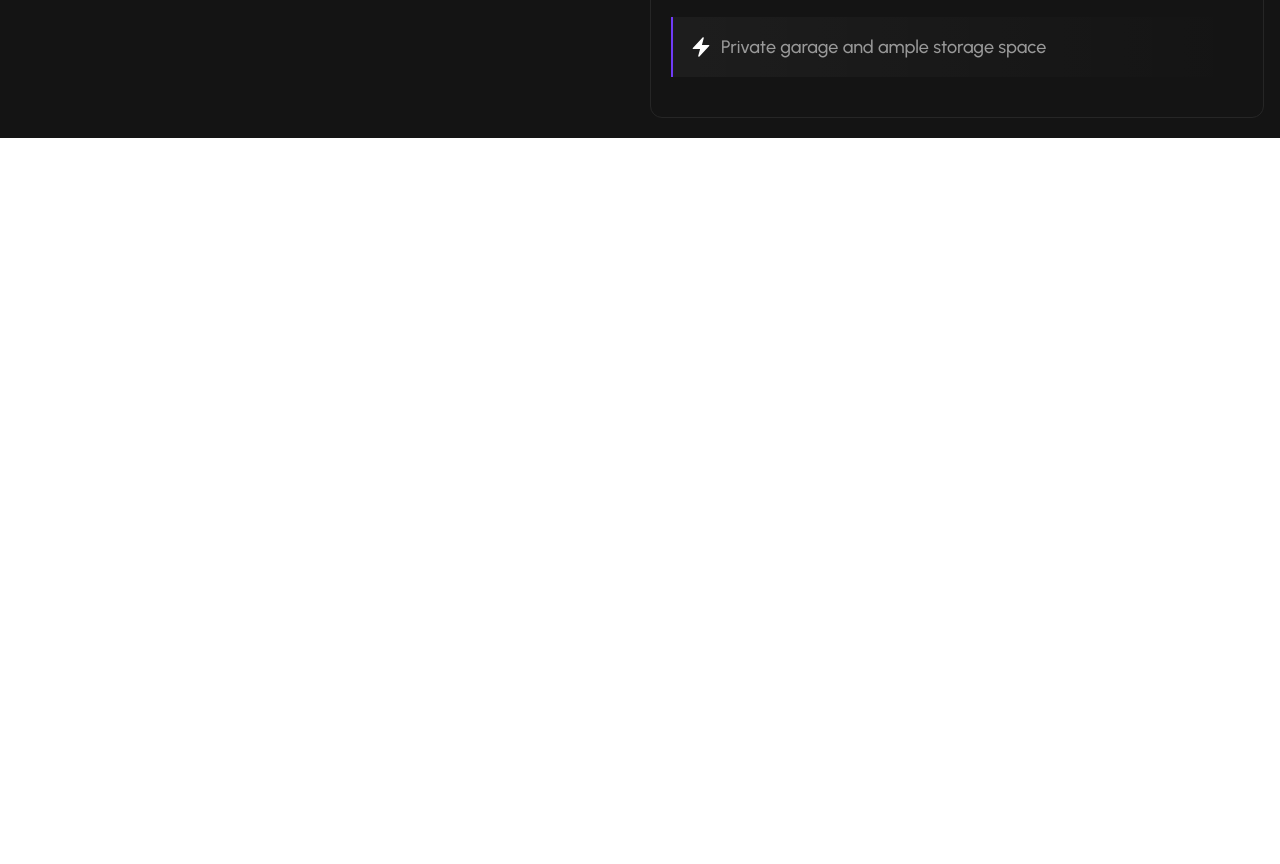
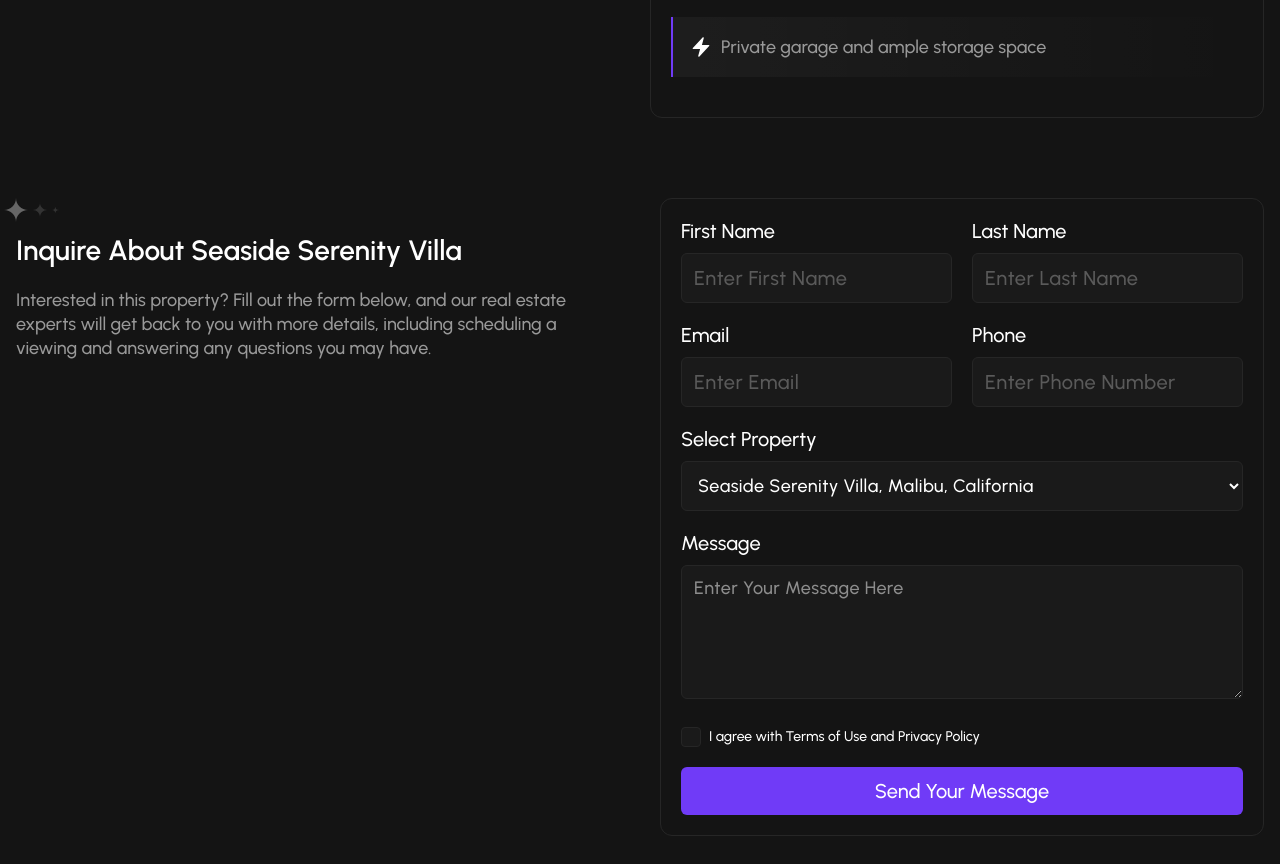
Before and after one commit to AbdallahKhattab11/EStatein-project, a React (Vite) app: page /property-details in a window 1280 px wide. Shown: the part 1520-2384 px from the top of the page. Before the commit the page ends 1658 px from the top, so only its background shows below. Built offline with nearby package versions, Linux system fonts and the light colour scheme.

Commit message:
added InquireAboutSeaside section

```diff
--- /dev/null
+++ b/src/components/InquireAboutSeaside/InquireAboutSeaside.jsx
@@ -0,0 +1,129 @@
+import Titles from "../Titles/Titles";
+
+const InquireAboutSeaside = () => {
+  const h = "Inquire About Seaside Serenity Villa";
+  const p =
+    "Interested in this property? Fill out the form below, and our real estate experts will get back to you with more details, including scheduling a viewing and answering any questions you may have.";
+  const inputsData = [
+    {
+      id: "input-1",
+      type: "text",
+      placeholder: "Enter First Name",
+      name: "firstName",
+      label: "First Name",
+    },
+    {
+      id: "input-2",
+      type: "text",
+      placeholder: "Enter Last Name",
+      name: "lastName",
+      label: "Last Name",
+    },
+    {
+      id: "input-3",
+      type: "email",
+      placeholder: "Enter Email",
+      name: "email",
+      label: "Email",
+    },
+    {
+      id: "input-4",
+      type: "tel",
+      placeholder: "Enter Phone Number",
+      name: "phone",
+      label: "Phone",
+    },
+  ];
+
+  return (
+    <section className="bg-gray8 py-10 md:py-15">
+      <div className="container px-4 grid grid-cols-1 md:grid-cols-2 gap-10">
+        <div className="titles">
+          <Titles h={h} p={p} />
+        </div>
+        <div className="form p-5 border border-gray15 rounded-xl">
+          <form action="">
+            <div className="grid grid-cols-1 lg:grid-cols-2 gap-5">
+              {inputsData.map((input) => {
+                return (
+                  <div className="input" key={input.id}>
+                    <label
+                      htmlFor={input.name}
+                      className="text-white block text-[clamp(16px,2.5vw,20px)] font-medium mb-2.5"
+                    >
+                      {input.label}
+                    </label>
+                    <input
+                      type={input.type}
+                      placeholder={input.placeholder}
+                      name={input.name}
+                      id={input.name}
+                      className="bg-gray10 border-1 border-gray15 rounded-md p-3 w-full text-gray60 text-[clamp(16px,2.5vw,20px)] font-medium outline-none tracking-wide"
+                    />
+                  </div>
+                );
+              })}
+            </div>
+            <div className="select my-5">
+              <label
+                htmlFor="select"
+                className="text-white block text-[clamp(16px,2.5vw,20px)] font-medium mb-2.5"
+              >
+                {" "}
+                Select Property
+              </label>
+              <select
+                name="select"
+                id="select"
+                className="bg-gray10 border-1 border-gray15 rounded-md p-3 w-full text-white text-[clamp(14px,2.5vw,18px)] font-medium outline-none tracking-wide"
+              >
+                <option selected value="">
+                  Seaside Serenity Villa, Malibu, California
+                </option>
+                <option value="">
+                  Seaside Serenity Villa, Malibu, California
+                </option>
+                <option value="">
+                  Seaside Serenity Villa, Malibu, California
+                </option>
+              </select>
+            </div>
+            <div className="Message my-5">
+              <label
+                htmlFor="message"
+                className="text-white block text-[clamp(16px,2vw,20px)] font-medium mb-2.5"
+              >
+                Message
+              </label>
+              <textarea
+                name="message"
+                rows="5"
+                placeholder="Enter Your Message Here"
+                id="message"
+                className="bg-gray10 border-1 border-gray15 rounded-md p-3 w-full text-white text-[clamp(14px,2.5vw,18px)] font-medium outline-none tracking-wide"
+              ></textarea>
+            </div>
+            <div className="checkbox my-5 flex items-center gap-2 lg:col-span-3">
+              <input
+                type="checkbox"
+                name="checkbox"
+                id="checkbox"
+                className="w-5 h-5 appearance-none bg-gray10 border-1 border-gray15 rounded-sm checked:bg-blue-500 relative checked:before:content-['✔'] checked:before:absolute checked:before:text-white checked:before:text-[14px] checked:before:left-1/2 checked:before:top-1/2 checked:before:-translate-x-1/2 checked:before:-translate-y-1/2"
+              />
+
+              <label
+                className="text-white text-[14px] font-medium"
+                htmlFor="checkbox"
+              >
+                I agree with Terms of Use and Privacy Policy
+              </label>
+            </div>
+            <button type="submit" onClick={(e) => {e.preventDefault()}} className="bg-purple60 cursor-pointer text-white text-[clamp(16px,2vw,20px)] font-medium rounded-md p-3 w-full">Send Your Message</button>
+          </form>
+        </div>
+      </div>
+    </section>
+  );
+};
+
+export default InquireAboutSeaside;
--- a/src/pages/PropertyDetails/PropertyDetails.jsx
+++ b/src/pages/PropertyDetails/PropertyDetails.jsx
@@ -1,11 +1,13 @@
 import ImgSlides from "../../components/ImgSlides/ImgSlides";
 import KeyFeaturesAndAmenities from "../../components/KeyFeaturesAndAmenities/KeyFeaturesAndAmenities";
+import InquireAboutSeaside from "../../components/InquireAboutSeaside/InquireAboutSeaside";
 
 const PropertyDetails = () => {
   return (
     <section className="bg-gray8 text-white h-screen">
       <ImgSlides />
       <KeyFeaturesAndAmenities />
+      <InquireAboutSeaside />
     </section>
   )
 }
```
